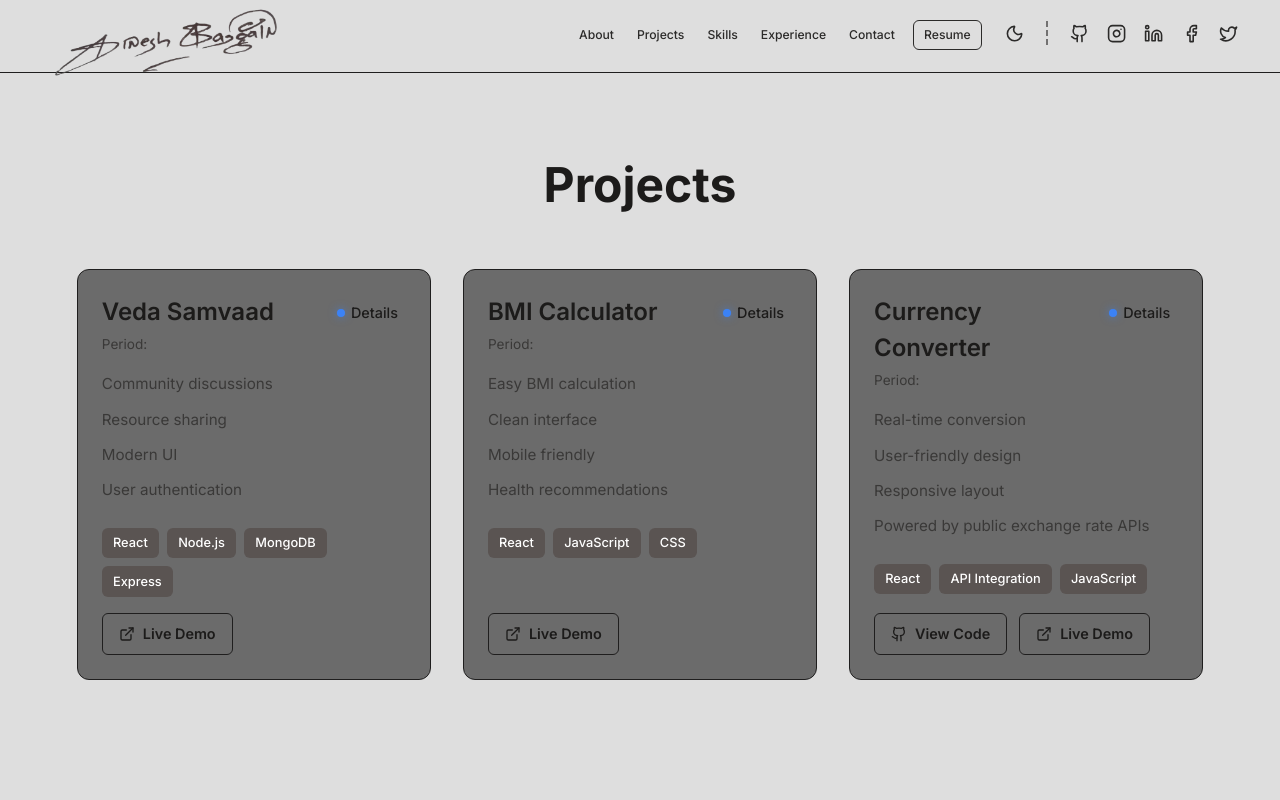
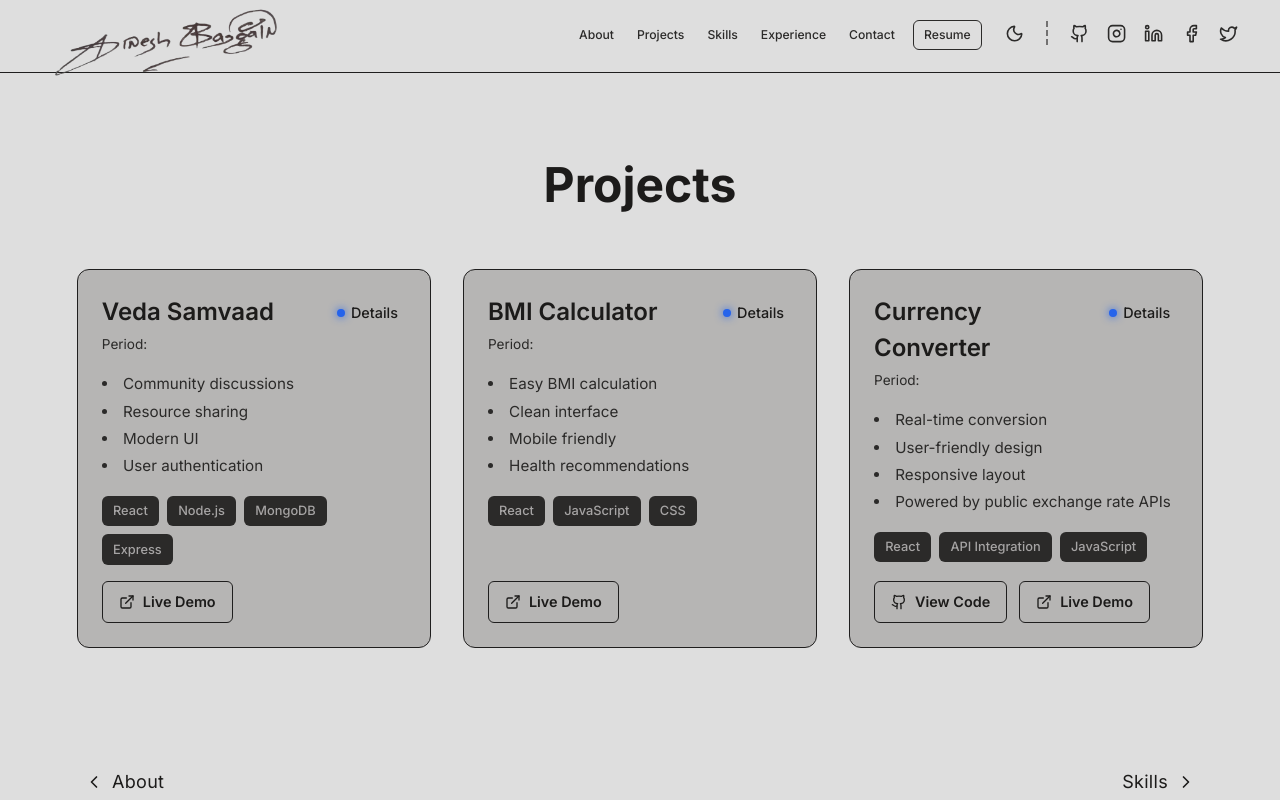
Before and after one commit to dinesh-bazgain/Portfolio, a Next.js app: page /project in a window 1280 px wide. Built offline with nearby package versions, Linux system fonts and the light colour scheme; a web font is replaced by a local one.

Commit message:
refactor: Standardize CSS variable usage and improve styling consistency across project components

```diff
--- a/src/app/project/project.css
+++ b/src/app/project/project.css
@@ -1,11 +1,18 @@
 body {
-  font-family: Inter, ui-sans-serif, system-ui, -apple-system, "Segoe UI",
-    Roboto, "Helvetica Neue", Arial;
+  font-family:
+    Inter,
+    ui-sans-serif,
+    system-ui,
+    -apple-system,
+    "Segoe UI",
+    Roboto,
+    "Helvetica Neue",
+    Arial;
 }
 
 .project-page {
   margin: 4rem;
-  color: var(--primary, #fff);
+  color: var(--primary);
 }
 
 .projects-section {
@@ -28,7 +35,7 @@ body {
 .projects-title {
   font-size: clamp(2rem, 4vw, 3rem);
   font-weight: 700;
-  color: var(--primary, #fff);
+  color: var(--primary);
   margin: 0;
 }
 
@@ -39,11 +46,13 @@ body {
 }
 
 .project-card {
-  background: rgba(30, 30, 30, 0.6);
-  border: 1px solid var(--border, #333);
+  background: var(--card);
+  border: 1px solid var(--border);
   border-radius: 12px;
   padding: 1.5rem;
-  transition: transform 0.2s ease, box-shadow 0.2s ease;
+  transition:
+    transform 0.2s ease,
+    box-shadow 0.2s ease;
   display: flex;
   flex-direction: column;
   gap: 1rem;
@@ -51,7 +60,7 @@ body {
 
 .project-card:hover {
   transform: translateY(-4px);
-  box-shadow: 0 8px 24px rgba(0, 0, 0, 0.4);
+  box-shadow: var(--card-hover-shadow);
 }
 
 .project-card-header {
@@ -69,12 +78,12 @@ body {
   font-size: 1.5rem;
   margin: 0 0 0.25rem 0;
   font-weight: 600;
-  color: var(--primary, #fff);
+  color: var(--primary);
 }
 
 .project-card-period {
   font-size: 0.85rem;
-  color: var(--secondary, #888);
+  color: var(--foreground);
   margin: 0;
 }
 
@@ -84,7 +93,7 @@ body {
   gap: 0.4rem;
   background: transparent;
   border: none;
-  color: var(--primary, #fff);
+  color: var(--primary);
   cursor: pointer;
   font-size: 0.9rem;
   font-weight: 500;
@@ -95,15 +104,15 @@ body {
 }
 
 .project-details-button:hover {
-  background: rgba(255, 255, 255, 0.05);
+  background: var(--hover-background);
 }
 
 .details-indicator {
   width: 8px;
   height: 8px;
-  background: #3b82f6;
+  background: var(--indicator-dot);
   border-radius: 50%;
-  box-shadow: 0 0 8px rgba(59, 130, 246, 0.6);
+  box-shadow: 0 0 8px var(--indicator-dot);
 }
 
 .project-card-content {
@@ -115,15 +124,12 @@ body {
 
 .project-features {
   list-style-position: inside;
+  list-style-type: disc;
   padding-left: 0;
   margin: 0;
-  color: var(--secondary, #ccc);
+  color: var(--foreground);
   line-height: 1.8;
   font-size: 0.95rem;
-}
-
-.project-features li {
-  margin-bottom: 0.5rem;
 }
 
 .project-tags {
@@ -133,8 +139,8 @@ body {
 }
 
 .project-tag {
-  background: var(--accent, #2563eb);
-  color: #fff;
+  background: var(--foreground);
+  color: var(--primary-foreground);
   padding: 0.35rem 0.7rem;
   border-radius: 6px;
   font-size: 0.8rem;
@@ -158,29 +164,29 @@ body {
   text-decoration: none;
   transition: all 0.2s ease;
   font-size: 0.9rem;
-  border: 1px solid var(--border, #333);
+  border: 1px solid var(--border);
 }
 
 .project-action-code {
   background: transparent;
-  color: var(--primary, #fff);
+  color: var(--primary);
 }
 
 .project-action-code:hover {
-  background: rgba(255, 255, 255, 0.05);
-  border-color: var(--accent, #2563eb);
+  background: var(--hover-background);
+  border-color: var(--accent-blue);
   transform: translateY(-2px);
 }
 
 .project-action-demo {
   background: transparent;
-  color: var(--primary, #fff);
+  color: var(--primary);
 }
 
 .project-action-demo:hover {
-  background: rgba(59, 130, 246, 0.1);
-  border-color: #3b82f6;
-  color: #3b82f6;
+  background: var(--hover-background);
+  border-color: var(--accent-blue);
+  color: var(--accent-blue);
   transform: translateY(-2px);
 }
 
```
